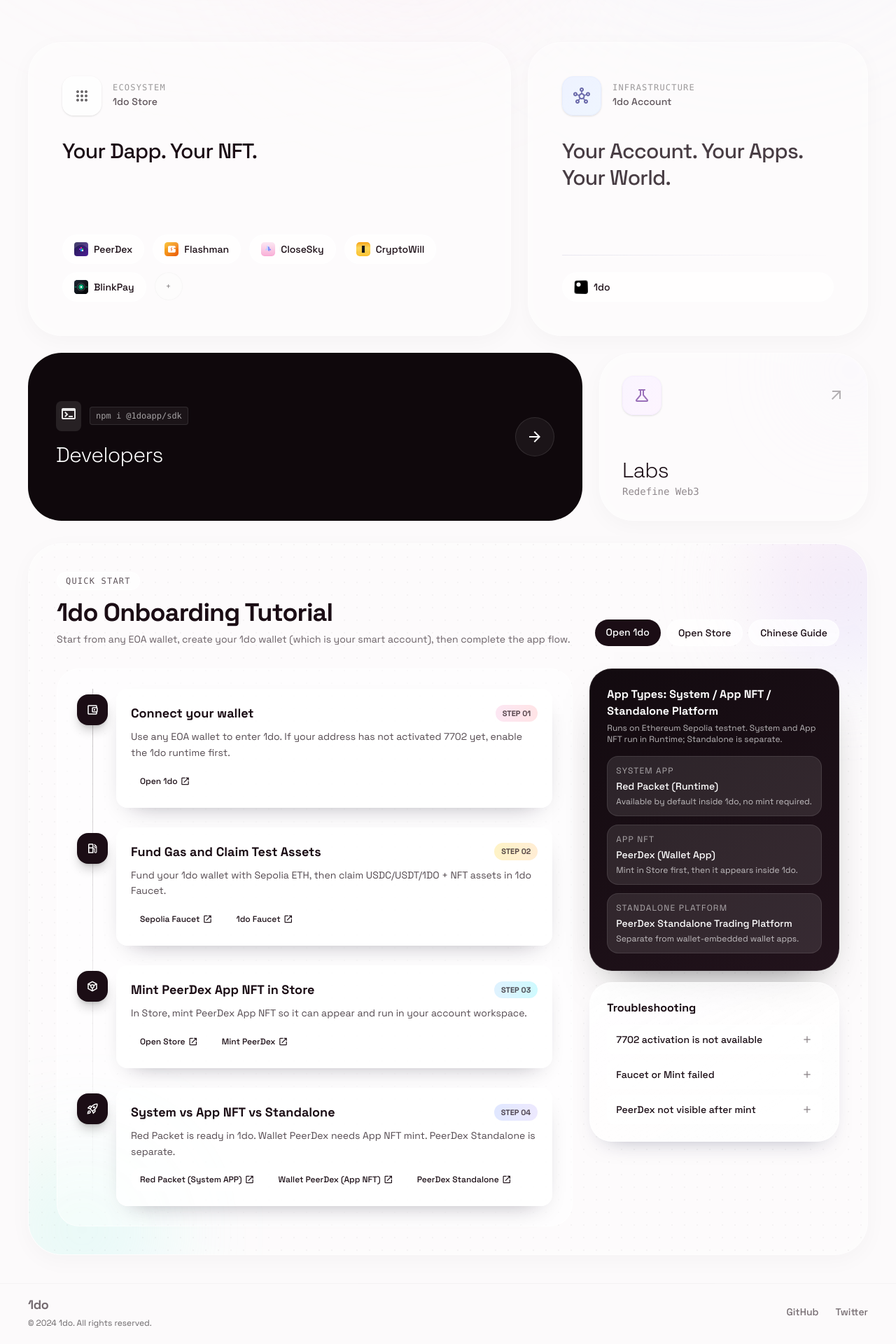
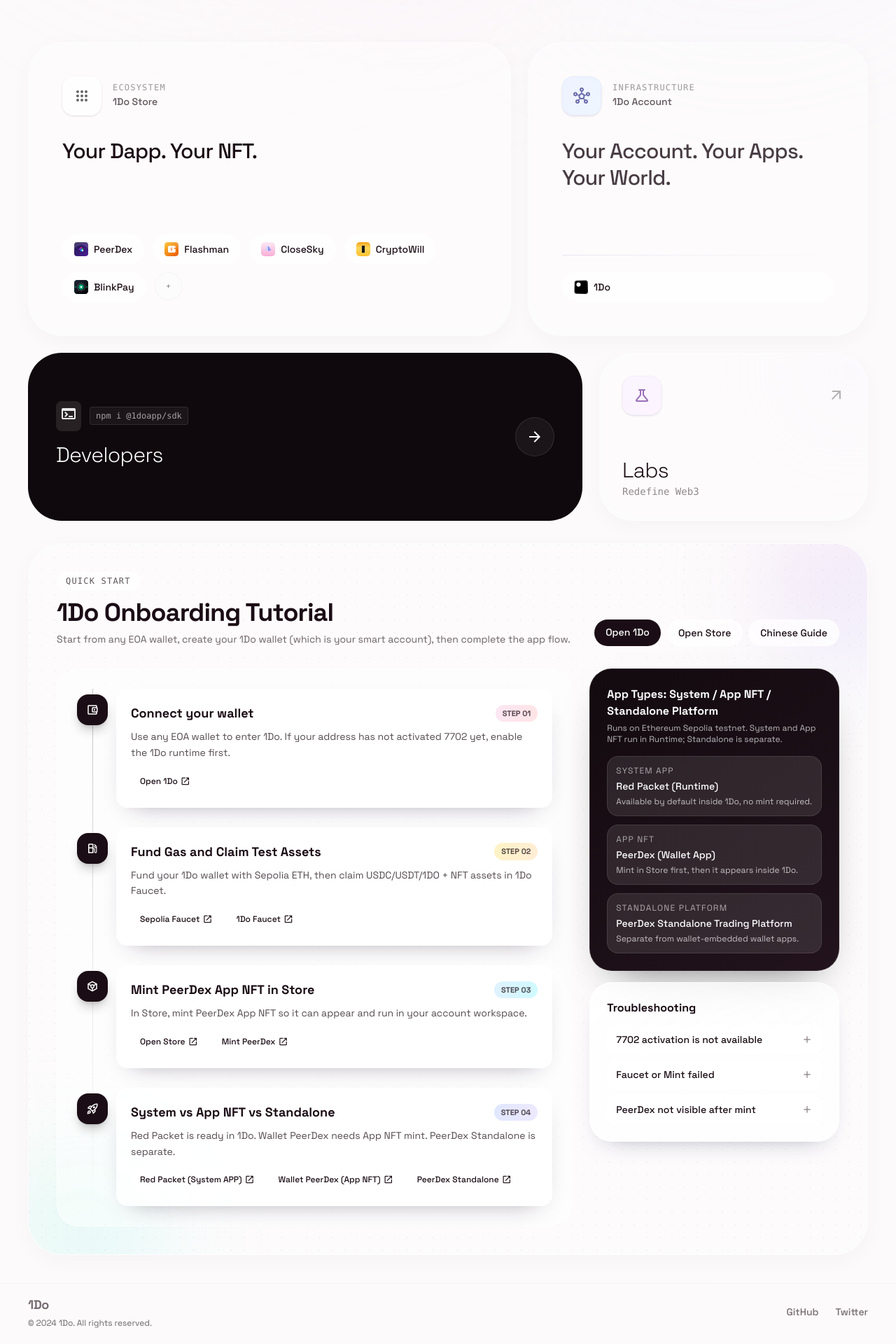
Before and after one commit to mossdapp/moss-website, a Next.js app: page / in a window 1280 px wide. Shown: the part 780-2700 px from the top of the page at 70% size. Built offline with nearby package versions, Linux system fonts and the light colour scheme.

Commit message:
docs: align display branding to 1Do

```diff
--- a/src/app/guide/zh/page.tsx
+++ b/src/app/guide/zh/page.tsx
@@ -18,25 +18,25 @@
   {
     id: "01",
     icon: "account_balance_wallet",
-    title: "连接钱包并启用 1do runtime",
-    desc: "使用任意 EOA 钱包进入 1do；如果当前地址还没启用 7702，就先完成 1do runtime 激活。之后这个地址就能直接作为你的账户运行环境。",
-    links: [{ label: "打开 1do", href: LINKS.app }],
+    title: "连接钱包并启用 1Do runtime",
+    desc: "使用任意 EOA 钱包进入 1Do；如果当前地址还没启用 7702，就先完成 1Do runtime 激活。之后这个地址就能直接作为你的账户运行环境。",
+    links: [{ label: "打开 1Do", href: LINKS.app }],
   },
   {
     id: "02",
     icon: "local_gas_station",
     title: "准备 Gas 并领取测试资产",
-    desc: "先向 1do 钱包转入 Sepolia 测试 ETH（gas），再到 1do Faucet 领取测试 USDC / USDT / 1DO + NFT。",
+    desc: "先向 1Do 钱包转入 Sepolia 测试 ETH（gas），再到 1Do Faucet 领取测试 USDC / USDT / 1DO + NFT。",
     links: [
       { label: "Sepolia Faucet", href: LINKS.sepoliaFaucet },
-      { label: "1do Faucet", href: LINKS.appFaucet },
+      { label: "1Do Faucet", href: LINKS.appFaucet },
     ],
   },
   {
     id: "03",
     icon: "token",
     title: "在 Store mint PeerDex App NFT",
-    desc: "在 Store 中 mint PeerDex App NFT，完成后 PeerDex 才会在你的 1do 钱包中出现并可用。",
+    desc: "在 Store 中 mint PeerDex App NFT，完成后 PeerDex 才会在你的 1Do 钱包中出现并可用。",
     links: [
       { label: "打开 Store", href: LINKS.store },
       { label: "Mint PeerDex", href: LINKS.storePeerDex },
@@ -58,7 +58,7 @@
 const FAQ = [
   {
     q: "看不到 7702 激活入口",
-    a: "确认当前网络是 Sepolia（11155111），并重新连接钱包后再试。激活入口只会在尚未启用 1do runtime 的地址上出现。",
+    a: "确认当前网络是 Sepolia（11155111），并重新连接钱包后再试。激活入口只会在尚未启用 1Do runtime 的地址上出现。",
   },
   {
     q: "Faucet 或 Mint 失败",
@@ -66,7 +66,7 @@
   },
   {
     q: "Mint 之后 PeerDex 还没显示",
-    a: "等待链上确认和前端轮询同步（通常 10-30 秒），然后刷新 1do 页面。",
+    a: "等待链上确认和前端轮询同步（通常 10-30 秒），然后刷新 1Do 页面。",
   },
 ] as const;
 
@@ -101,10 +101,10 @@
               Chinese Guide
             </span>
             <h1 className="mt-3 text-3xl sm:text-4xl font-semibold tracking-tight text-[#1B0D15]">
-              1do 官网中文指导
+              1Do 官网中文指导
             </h1>
             <p className="mt-2 text-sm text-[#1B0D15]/65">
-              官网路径：`/guide/zh`。从连接钱包、启用 1do runtime，到 Store mint PeerDex，再到打开运行在账户内的应用，按步骤完成即可。
+              官网路径：`/guide/zh`。从连接钱包、启用 1Do runtime，到 Store mint PeerDex，再到打开运行在账户内的应用，按步骤完成即可。
             </p>
             <div className="mt-4 flex flex-wrap gap-2">
               <a
@@ -113,7 +113,7 @@
                 rel="noreferrer"
                 className="px-4 py-2 rounded-full bg-[#1B0D15] text-white text-sm font-medium hover:opacity-90 transition-opacity"
               >
-                打开 1do
+                打开 1Do
               </a>
               <a
                 href={LINKS.store}
@@ -168,22 +168,22 @@
             <div className="lg:col-span-4 space-y-6">
               <div className="bg-[linear-gradient(145deg,#120a0f,#22131c)] text-white rounded-[2rem] p-5 sm:p-6 border border-white/10 shadow-[0_30px_60px_-35px_rgba(0,0,0,0.6)]">
                 <h3 className="text-base font-semibold">应用类型：System / App NFT / 独立交易平台</h3>
-                <p className="mt-1 text-xs text-white/70">运行在以太坊 Sepolia 测试网。System / App NFT 在 1do 钱包内运行，独立平台为外部产品。</p>
+                <p className="mt-1 text-xs text-white/70">运行在以太坊 Sepolia 测试网。System / App NFT 在 1Do 钱包内运行，独立平台为外部产品。</p>
                 <div className="mt-4 space-y-3">
                   <div className="rounded-2xl bg-white/10 border border-white/10 p-3">
                     <p className="text-xs uppercase tracking-widest text-white/60">System App</p>
                     <p className="mt-1 text-sm font-medium">Red Packet</p>
-                    <p className="mt-1 text-xs text-white/70">默认可用，属于 1do 钱包内置路径，无需先 mint。</p>
+                    <p className="mt-1 text-xs text-white/70">默认可用，属于 1Do 钱包内置路径，无需先 mint。</p>
                   </div>
                   <div className="rounded-2xl bg-white/10 border border-white/10 p-3">
                     <p className="text-xs uppercase tracking-widest text-white/60">App NFT</p>
                     <p className="mt-1 text-sm font-medium">PeerDex</p>
-                    <p className="mt-1 text-xs text-white/70">需先在 Store mint，随后在你的 1do 钱包中可用。</p>
+                    <p className="mt-1 text-xs text-white/70">需先在 Store mint，随后在你的 1Do 钱包中可用。</p>
                   </div>
                   <div className="rounded-2xl bg-white/10 border border-white/10 p-3">
                     <p className="text-xs uppercase tracking-widest text-white/60">Standalone Platform</p>
                     <p className="mt-1 text-sm font-medium">PeerDex 独立交易平台</p>
-                    <p className="mt-1 text-xs text-white/70">独立于 1do 钱包内应用路径。</p>
+                    <p className="mt-1 text-xs text-white/70">独立于 1Do 钱包内应用路径。</p>
                   </div>
                 </div>
               </div>
--- a/src/app/layout.tsx
+++ b/src/app/layout.tsx
@@ -2,8 +2,8 @@
 import "./globals.css";
 
 export const metadata: Metadata = {
-  title: "1do | App Platform for Smart Wallets",
-  description: "1do is an app platform for smart wallets, built on a smart account runtime.",
+  title: "1Do | App Platform for Smart Wallets",
+  description: "1Do is an app platform for smart wallets, built on a smart account runtime.",
 };
 
 export const viewport: Viewport = {
--- a/src/app/page.tsx
+++ b/src/app/page.tsx
@@ -32,17 +32,17 @@
     id: "01",
     icon: "account_balance_wallet",
     title: "Connect your wallet",
-    desc: "Use any EOA wallet to enter 1do. If your address has not activated 7702 yet, enable the 1do runtime first.",
-    links: [{ label: "Open 1do", href: LINKS.app }],
+    desc: "Use any EOA wallet to enter 1Do. If your address has not activated 7702 yet, enable the 1Do runtime first.",
+    links: [{ label: "Open 1Do", href: LINKS.app }],
   },
   {
     id: "02",
     icon: "local_gas_station",
     title: "Fund Gas and Claim Test Assets",
-    desc: "Fund your 1do wallet with Sepolia ETH, then claim USDC/USDT/1DO + NFT assets in 1do Faucet.",
+    desc: "Fund your 1Do wallet with Sepolia ETH, then claim USDC/USDT/1DO + NFT assets in 1Do Faucet.",
     links: [
       { label: "Sepolia Faucet", href: LINKS.sepoliaFaucet },
-      { label: "1do Faucet", href: LINKS.appFaucet },
+      { label: "1Do Faucet", href: LINKS.appFaucet },
     ],
   },
   {
@@ -59,7 +59,7 @@
     id: "04",
     icon: "rocket_launch",
     title: "System vs App NFT vs Standalone",
-    desc: "Red Packet is ready in 1do. Wallet PeerDex needs App NFT mint. PeerDex Standalone is separate.",
+    desc: "Red Packet is ready in 1Do. Wallet PeerDex needs App NFT mint. PeerDex Standalone is separate.",
     links: [
       { label: "Red Packet (System APP)", href: LINKS.appRedPacket },
       { label: "Wallet PeerDex (App NFT)", href: LINKS.appPeerDex },
@@ -78,7 +78,7 @@
 const TROUBLESHOOTING = [
   {
     q: "7702 activation is not available",
-    a: "Reconnect your wallet and make sure your network is Sepolia before enabling the 1do runtime.",
+    a: "Reconnect your wallet and make sure your network is Sepolia before enabling the 1Do runtime.",
   },
   {
     q: "Faucet or Mint failed",
@@ -86,7 +86,7 @@
   },
   {
     q: "PeerDex not visible after mint",
-    a: "Wait for confirmation and refresh 1do after 10-30 seconds.",
+    a: "Wait for confirmation and refresh 1Do after 10-30 seconds.",
   },
 ] as const;
 
@@ -103,8 +103,8 @@
       {/* 顶部导航 */}
       <nav className="fixed top-0 left-0 right-0 z-50 flex items-center justify-between px-6 sm:px-10 py-4 sm:py-5 pointer-events-none mix-blend-darken">
         <div className="pointer-events-auto flex items-center gap-2 opacity-80 hover:opacity-100 transition-opacity">
-          <Image src="/onedo-icon.svg" alt="1do" width={28} height={28} className="shrink-0" />
-          <span className="font-bold tracking-tight text-xl">1do</span>
+          <Image src="/onedo-icon.svg" alt="1Do" width={28} height={28} className="shrink-0" />
+          <span className="font-bold tracking-tight text-xl">1Do</span>
         </div>
 
         <div className="pointer-events-auto hidden md:flex items-center gap-8 text-sm font-medium tracking-wide text-[#1B0D15]">
@@ -174,7 +174,7 @@
                     </div>
                     <div>
                        <span className="block text-xs font-mono uppercase tracking-widest opacity-40">Ecosystem</span>
-                       <span className="font-medium text-sm text-[#1B0D15]/70">1do Store</span>
+                       <span className="font-medium text-sm text-[#1B0D15]/70">1Do Store</span>
                     </div>
                  </div>
 
@@ -212,7 +212,7 @@
                     </div>
                     <div>
                        <span className="block text-xs font-mono uppercase tracking-widest opacity-40">Infrastructure</span>
-                       <span className="font-medium text-sm text-[#1B0D15]/70">1do Account</span>
+                       <span className="font-medium text-sm text-[#1B0D15]/70">1Do Account</span>
                     </div>
                  </div>
 
@@ -228,8 +228,8 @@
                  rel="noreferrer"
                  className="mt-6 inline-flex items-center gap-2 bg-white/60 backdrop-blur-md px-4 py-2.5 rounded-full border border-white/50 hover:bg-white hover:shadow-lg hover:-translate-y-1 transition-all duration-300 cursor-pointer"
                >
-                 <Image src="/onedo-icon.svg" alt="1do" width={20} height={20} />
-                 <span className="text-sm font-medium text-[#1B0D15]">1do</span>
+                 <Image src="/onedo-icon.svg" alt="1Do" width={20} height={20} />
+                 <span className="text-sm font-medium text-[#1B0D15]">1Do</span>
                </a>
             </div>
 
@@ -287,10 +287,10 @@
                     Quick Start
                   </span>
                   <h2 className="mt-3 text-3xl sm:text-4xl font-semibold tracking-tight text-[#1B0D15]">
-                    1do Onboarding Tutorial
+                    1Do Onboarding Tutorial
                   </h2>
                   <p className="mt-2 text-sm text-[#1B0D15]/65 max-w-3xl">
-                    Start from any EOA wallet, create your 1do wallet (which is your smart account), then complete the app flow.
+                    Start from any EOA wallet, create your 1Do wallet (which is your smart account), then complete the app flow.
                   </p>
                 </div>
 
@@ -301,7 +301,7 @@
                     rel="noreferrer"
                     className="px-4 py-2 rounded-full bg-[#1B0D15] text-white text-sm font-medium hover:opacity-90 transition-opacity"
                   >
-                    Open 1do
+                    Open 1Do
                   </a>
                   <a
                     href={LINKS.store}
@@ -374,12 +374,12 @@
                       <div className="rounded-2xl bg-white/10 border border-white/10 p-3">
                         <p className="text-xs uppercase tracking-widest text-white/60">System App</p>
                         <p className="mt-1 text-sm font-medium">Red Packet (Runtime)</p>
-                        <p className="mt-1 text-xs text-white/70">Available by default inside 1do, no mint required.</p>
+                        <p className="mt-1 text-xs text-white/70">Available by default inside 1Do, no mint required.</p>
                       </div>
                       <div className="rounded-2xl bg-white/10 border border-white/10 p-3">
                         <p className="text-xs uppercase tracking-widest text-white/60">App NFT</p>
                         <p className="mt-1 text-sm font-medium">PeerDex (Wallet App)</p>
-                        <p className="mt-1 text-xs text-white/70">Mint in Store first, then it appears inside 1do.</p>
+                        <p className="mt-1 text-xs text-white/70">Mint in Store first, then it appears inside 1Do.</p>
                       </div>
                       <div className="rounded-2xl bg-white/10 border border-white/10 p-3">
                         <p className="text-xs uppercase tracking-widest text-white/60">Standalone Platform</p>
@@ -412,8 +412,8 @@
         {/* FOOTER */}
         <footer className="mt-10 px-6 sm:px-10 border-t border-black/5 pt-4 flex flex-col sm:flex-row justify-between items-start sm:items-center gap-2 opacity-60">
            <div>
-              <p className="font-bold tracking-tight text-lg text-[#1B0D15]">1do</p>
-              <p className="text-xs mt-1">© {new Date().getFullYear()} 1do. All rights reserved.</p>
+              <p className="font-bold tracking-tight text-lg text-[#1B0D15]">1Do</p>
+              <p className="text-xs mt-1">© {new Date().getFullYear()} 1Do. All rights reserved.</p>
            </div>
            <div className="flex gap-6 text-sm font-medium text-[#1B0D15]">
               <a href="https://github.com/1do" className="hover:text-black transition-colors">GitHub</a>
```
Also changed, not shown: 2 other files (tests, documents, lock files or other folders).
